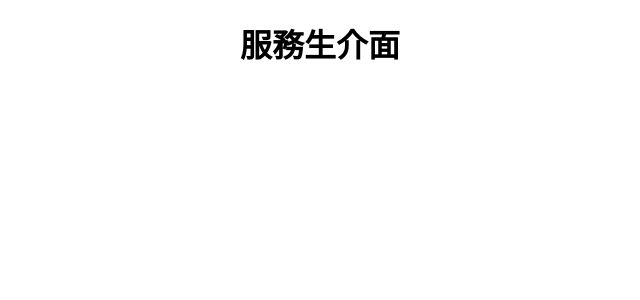
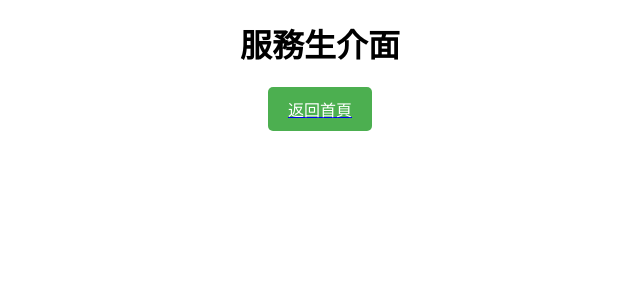
Before and after one commit to comedimmy/MySQL-buffet, a PHP site: page /admin.php in a window 1280 px wide. Shown: the top 300 px of the page, without its empty margins (320-960 px from the left). Run offline with PHP 8.4, Linux system fonts and the light colour scheme; data that the repository does not hold is empty.

Commit message:
admin.php

```diff
--- a/admin.php
+++ b/admin.php
@@ -7,6 +7,8 @@ $stmt = $conn->prepare("SELECT table_number, status, reservation_time, check_in_
 $stmt->execute();
 $result = $stmt->get_result();
 $tables = $result->fetch_all(MYSQLI_ASSOC);
+
+
 ?>
 <!DOCTYPE html>
 <html lang="en">
@@ -53,12 +55,28 @@ $tables = $result->fetch_all(MYSQLI_ASSOC);
             top: -5px;
             right: -5px;
         }
+        /* 返回按鈕樣式 */
+        .back-button {
+            display: block;
+            margin: 20px auto;
+            padding: 10px 20px;
+            font-size: 16px;
+            background-color: #4CAF50;
+            color: white;
+            border: none;
+            border-radius: 5px;
+            cursor: pointer;
+        }
+        .back-button:hover {
+            background-color: #45a049;
+        }
     </style>
 </head>
 <body>
     <h1>服務生介面</h1>
+
+    <!-- 顯示每桌客人的入座時間（如果有） -->
     <?php
-    // 顯示每桌客人的入座時間（如果有）
     foreach ($tables as $table) {
         if ($table['status'] === 'occupied' && $table['check_in_time']) {
             echo "<p>桌號 {$table['table_number']} 入座時間：{$table['check_in_time']}</p>";
@@ -79,7 +97,7 @@ $tables = $result->fetch_all(MYSQLI_ASSOC);
             if ($class === 'yellow') {
                 echo "<br>訂位時間：{$table['reservation_time']}";
             }
-			if ($class === 'red') {
+            if ($class === 'red') {
                 echo "<br>入桌時間：{$table['check_in_time']}";
             }
             if ($class === 'red' && needsAttention($table['table_number'], $conn)) {
@@ -90,11 +108,16 @@ $tables = $result->fetch_all(MYSQLI_ASSOC);
         ?>
     </div>
 
+    <!-- 返回按鈕 -->
+    <a href="index.php">
+        <button class="back-button">返回首頁</button>
+    </a>
+
     <script>
         // 點擊跳轉桌位頁面
         function redirectToTable(tableNumber) {
-			window.location.href = `table_management.php?table_number=${tableNumber}`;
-		}
+            window.location.href = `table_management.php?table_number=${tableNumber}`;
+        }
     </script>
 </body>
 </html>
```
